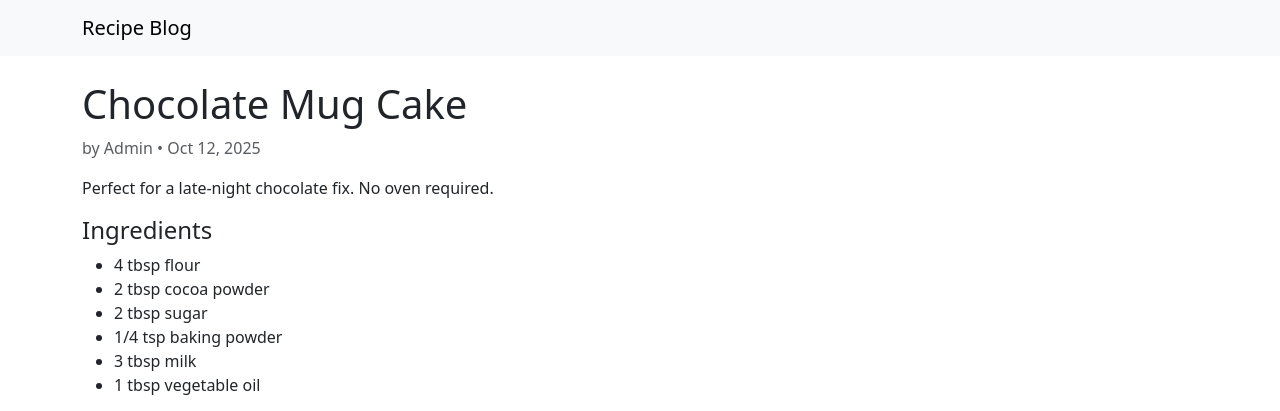
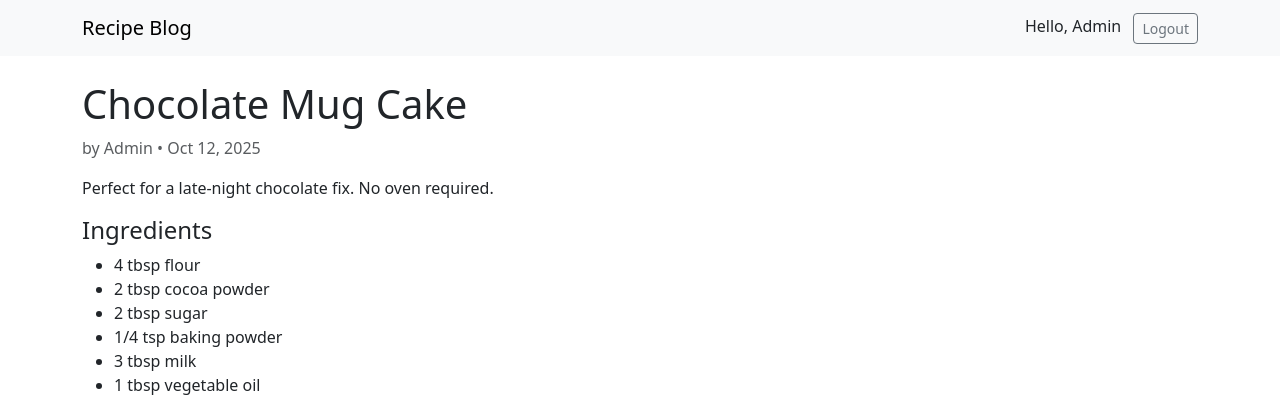
Before and after one commit to DanBaloiu/recipe-share-site, a Django app: page /recipe/chocolate-mug-cake/ in a window 1280 px wide. Shown: the top 411 px of the page. Run offline with Django 4.2, Linux system fonts and the light colour scheme; a user stored in the database is signed in; data comes from the database, SQL or seed files in the repository.

Commit message:
Make brand a home link and add login/logout buttons

```diff
--- a/templates/base.html
+++ b/templates/base.html
@@ -12,8 +12,16 @@
 </head>
 <body>
 <nav class="navbar navbar-expand-lg navbar-light bg-light mb-4">
-  <div class="container">
-    <a class="navbar-brand" href="#">Recipe Blog</a>
+  <div class="container d-flex align-items-center">
+    <a class="navbar-brand me-3" href="{% url 'recipe_list' %}">Recipe Blog</a>
+    <div class="ms-auto">
+      {% if user.is_authenticated %}
+        <span class="me-2">Hello, {{ user.get_username }}</span>
+        <a href="{% url 'logout' %}?next=/" class="btn btn-outline-secondary btn-sm">Logout</a>
+      {% else %}
+        <a href="{% url 'login' %}" class="btn btn-primary btn-sm">Login</a>
+      {% endif %}
+    </div>
   </div>
 </nav>
 
```
